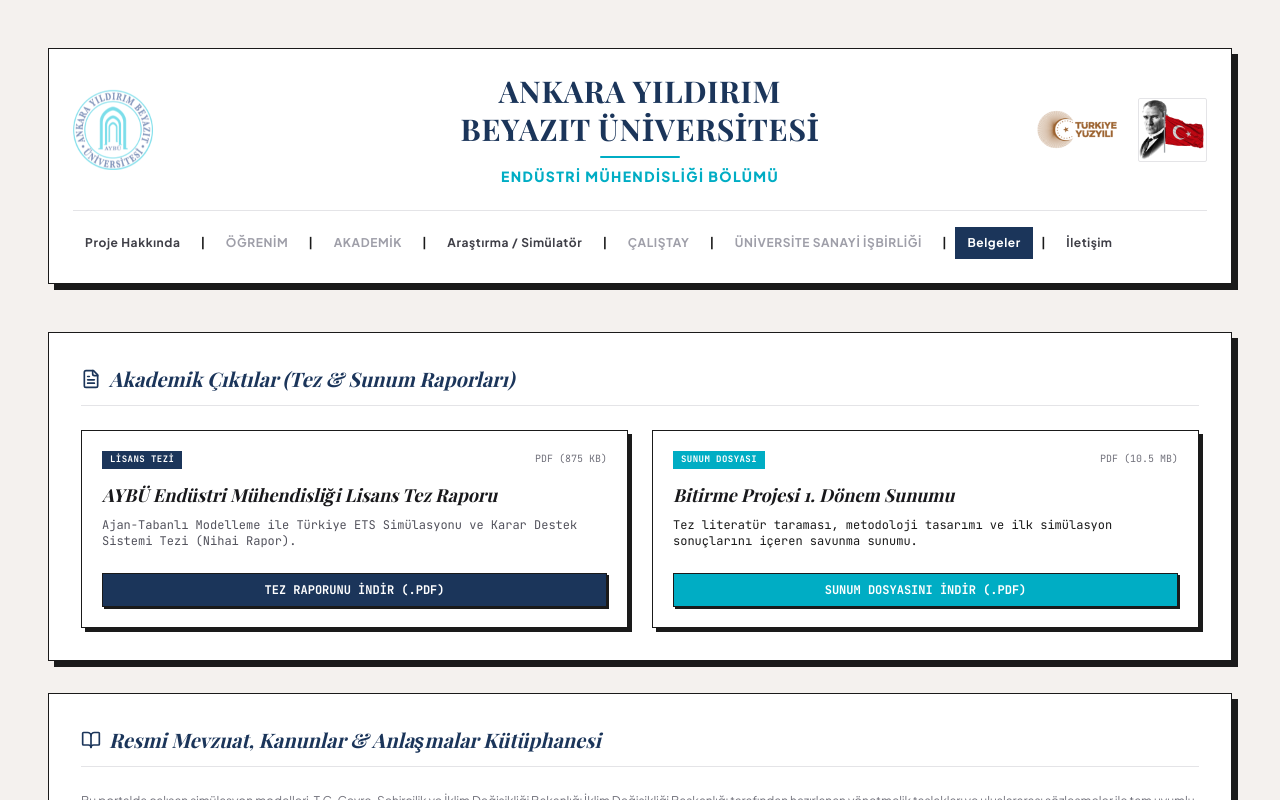
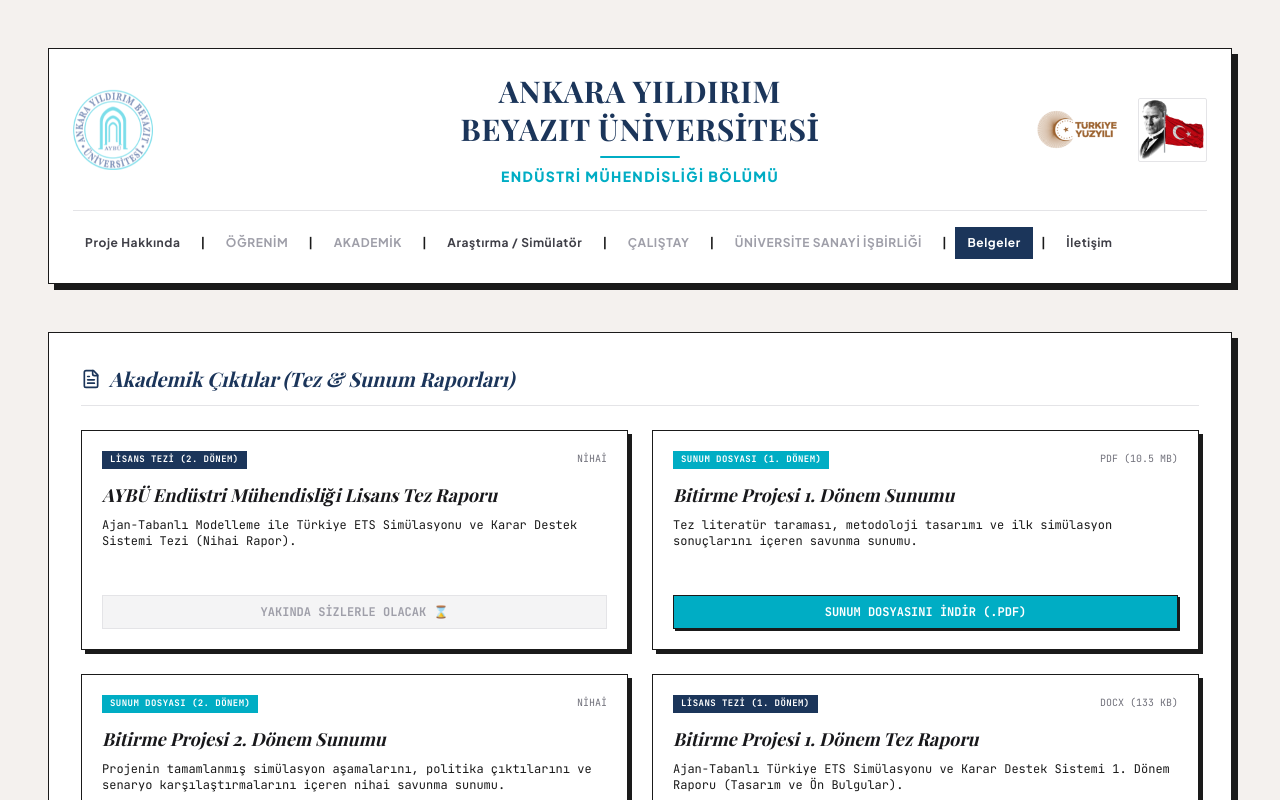
Before and after one commit to frydomesticus/tr-zero-web, a React (Vite) app: page / in a window 1280 px wide. Both pictures are taken after a click on the button "Belgeler". Shown: the top 800 px of the page. Built offline with nearby package versions, Linux system fonts and the light colour scheme; a web font is replaced by a local one.

Commit message:
feat: restructure Belgeler tab to group Term 2 as coming soon and Term 1 as downloadable files, including newly added Term 1 thesis report docx

```diff
--- a/src/App.tsx
+++ b/src/App.tsx
@@ -2115,30 +2115,56 @@
             <FileText size={20} /> Akademik Çıktılar (Tez & Sunum Raporları)
           </h2>
           <div className="grid grid-cols-1 md:grid-cols-2 gap-6">
-            <div className="border border-[#1A1A1A] p-5 shadow-[4px_4px_0px_#1A1A1A] flex flex-col justify-between bg-white hover:translate-x-0.5 hover:translate-y-0.5 hover:shadow-[2px_2px_0px_#1A1A1A] transition-all">
+            {/* Sol Sütun - 2. Dönem Nihai Çalışmaları (Yayında Olmayanlar) */}
+            <div className="space-y-6">
+              {/* 2. Dönem Tez Raporu */}
+              <div className="border border-[#1A1A1A] p-5 shadow-[4px_4px_0px_#1A1A1A] flex flex-col justify-between bg-white hover:translate-x-0.5 hover:translate-y-0.5 hover:shadow-[2px_2px_0px_#1A1A1A] transition-all min-h-[220px]">
                 <div>
                   <div className="flex justify-between items-start">
-                  <span className="bg-[#1b355a] text-white px-2 py-0.5 text-[9px] font-mono font-bold uppercase tracking-wider">LİSANS TEZİ</span>
-                  <span className="text-[10px] text-zinc-500 font-mono">PDF (875 KB)</span>
+                    <span className="bg-[#1b355a] text-white px-2 py-0.5 text-[9px] font-mono font-bold uppercase tracking-wider">LİSANS TEZİ (2. DÖNEM)</span>
+                    <span className="text-[10px] text-zinc-500 font-mono">NİHAİ</span>
                   </div>
                   <h4 className="font-serif italic text-lg text-zinc-900 mt-3 font-bold">AYBÜ Endüstri Mühendisliği Lisans Tez Raporu</h4>
-                <p className="text-xs text-zinc-600 mt-2 font-mono">
+                  <p className="text-xs text-zinc-650 mt-2 font-mono">
                     Ajan-Tabanlı Modelleme ile Türkiye ETS Simülasyonu ve Karar Destek Sistemi Tezi (Nihai Rapor).
                   </p>
                 </div>
-              <a
-                href="/COMPLETE_THESIS_v2.pdf"
-                download
-                className="mt-6 w-full text-center bg-[#1b355a] hover:bg-[#00adc4] text-white font-mono font-bold text-xs py-2 px-4 transition-colors border border-[#1A1A1A] shadow-[2px_2px_0px_#1A1A1A]"
-              >
-                TEZ RAPORUNU İNDİR (.PDF)
-              </a>
-            </div>
-
-            <div className="border border-[#1A1A1A] p-5 shadow-[4px_4px_0px_#1A1A1A] flex flex-col justify-between bg-white hover:translate-x-0.5 hover:translate-y-0.5 hover:shadow-[2px_2px_0px_#1A1A1A] transition-all">
+                <button
+                  disabled
+                  className="mt-6 w-full text-center bg-zinc-100 text-zinc-400 font-mono font-bold text-xs py-2 px-4 cursor-not-allowed border border-zinc-200"
+                >
+                  YAKINDA SİZLERLE OLACAK ⌛
+                </button>
+              </div>
+
+              {/* 2. Dönem Sunum Raporu */}
+              <div className="border border-[#1A1A1A] p-5 shadow-[4px_4px_0px_#1A1A1A] flex flex-col justify-between bg-white hover:translate-x-0.5 hover:translate-y-0.5 hover:shadow-[2px_2px_0px_#1A1A1A] transition-all min-h-[220px]">
                 <div>
                   <div className="flex justify-between items-start">
-                  <span className="bg-[#00adc4] text-white px-2 py-0.5 text-[9px] font-mono font-bold uppercase tracking-wider">SUNUM DOSYASI</span>
+                    <span className="bg-[#00adc4] text-white px-2 py-0.5 text-[9px] font-mono font-bold uppercase tracking-wider">SUNUM DOSYASI (2. DÖNEM)</span>
+                    <span className="text-[10px] text-zinc-500 font-mono">NİHAİ</span>
+                  </div>
+                  <h4 className="font-serif italic text-lg text-zinc-900 mt-3 font-bold">Bitirme Projesi 2. Dönem Sunumu</h4>
+                  <p className="text-xs text-zinc-650 mt-2 font-mono">
+                    Projenin tamamlanmış simülasyon aşamalarını, politika çıktılarını ve senaryo karşılaştırmalarını içeren nihai savunma sunumu.
+                  </p>
+                </div>
+                <button
+                  disabled
+                  className="mt-6 w-full text-center bg-zinc-100 text-zinc-400 font-mono font-bold text-xs py-2 px-4 cursor-not-allowed border border-zinc-200"
+                >
+                  YAKINDA SİZLERLE OLACAK ⌛
+                </button>
+              </div>
+            </div>
+
+            {/* Sağ Sütun - 1. Dönem Hazırlık Çalışmaları (İndirilebilir) */}
+            <div className="space-y-6">
+              {/* 1. Dönem Sunumu */}
+              <div className="border border-[#1A1A1A] p-5 shadow-[4px_4px_0px_#1A1A1A] flex flex-col justify-between bg-white hover:translate-x-0.5 hover:translate-y-0.5 hover:shadow-[2px_2px_0px_#1A1A1A] transition-all min-h-[220px]">
+                <div>
+                  <div className="flex justify-between items-start">
+                    <span className="bg-[#00adc4] text-white px-2 py-0.5 text-[9px] font-mono font-bold uppercase tracking-wider">SUNUM DOSYASI (1. DÖNEM)</span>
                     <span className="text-[10px] text-zinc-500 font-mono">PDF (10.5 MB)</span>
                   </div>
                   <h4 className="font-serif italic text-lg text-zinc-900 mt-3 font-bold">Bitirme Projesi 1. Dönem Sunumu</h4>
@@ -2149,10 +2175,32 @@
                 <a
                   href="/Graduation_Presentation_Term1.pdf"
                   download
-                className="mt-6 w-full text-center bg-[#00adc4] hover:bg-[#1b355a] text-white font-mono font-bold text-xs py-2 px-4 transition-colors border border-[#1A1A1A] shadow-[2px_2px_0px_#1A1A1A]"
+                  className="mt-6 w-full text-center bg-[#00adc4] hover:bg-[#1b355a] text-white font-mono font-bold text-xs py-2 px-4 transition-colors border border-[#1A1A1A] shadow-[2px_2px_0px_#1A1A1A] block"
                 >
                   SUNUM DOSYASINI İNDİR (.PDF)
                 </a>
+              </div>
+
+              {/* 1. Dönem Tez Raporu */}
+              <div className="border border-[#1A1A1A] p-5 shadow-[4px_4px_0px_#1A1A1A] flex flex-col justify-between bg-white hover:translate-x-0.5 hover:translate-y-0.5 hover:shadow-[2px_2px_0px_#1A1A1A] transition-all min-h-[220px]">
+                <div>
+                  <div className="flex justify-between items-start">
+                    <span className="bg-[#1b355a] text-white px-2 py-0.5 text-[9px] font-mono font-bold uppercase tracking-wider">LİSANS TEZİ (1. DÖNEM)</span>
+                    <span className="text-[10px] text-zinc-500 font-mono">DOCX (133 KB)</span>
+                  </div>
+                  <h4 className="font-serif italic text-lg text-zinc-900 mt-3 font-bold">Bitirme Projesi 1. Dönem Tez Raporu</h4>
+                  <p className="text-xs text-zinc-650 mt-2 font-mono">
+                    Ajan-Tabanlı Türkiye ETS Simülasyonu ve Karar Destek Sistemi 1. Dönem Raporu (Tasarım ve Ön Bulgular).
+                  </p>
+                </div>
+                <a
+                  href="/Graduation_Report_Term1.docx"
+                  download
+                  className="mt-6 w-full text-center bg-[#1b355a] hover:bg-[#00adc4] text-white font-mono font-bold text-xs py-2 px-4 transition-colors border border-[#1A1A1A] shadow-[2px_2px_0px_#1A1A1A] block"
+                >
+                  TEZ RAPORUNU İNDİR (.DOCX)
+                </a>
+              </div>
             </div>
           </div>
         </div>
```
Also changed, not shown: 1 other file (tests, documents, lock files or other folders). Lines whose indentation alone changed are shown as unchanged.
